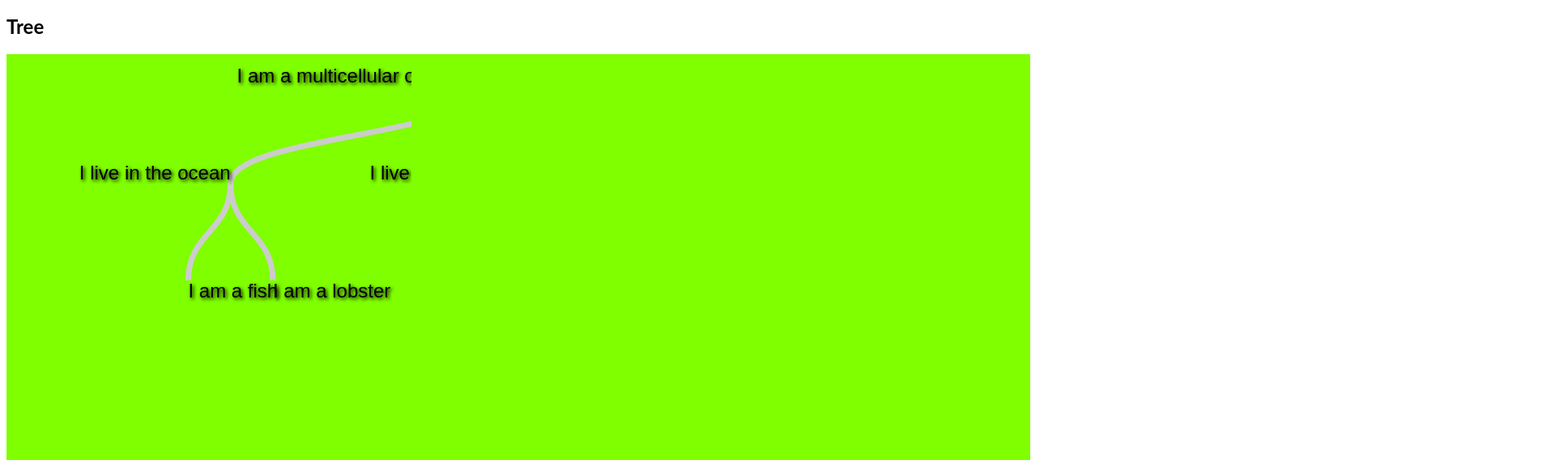
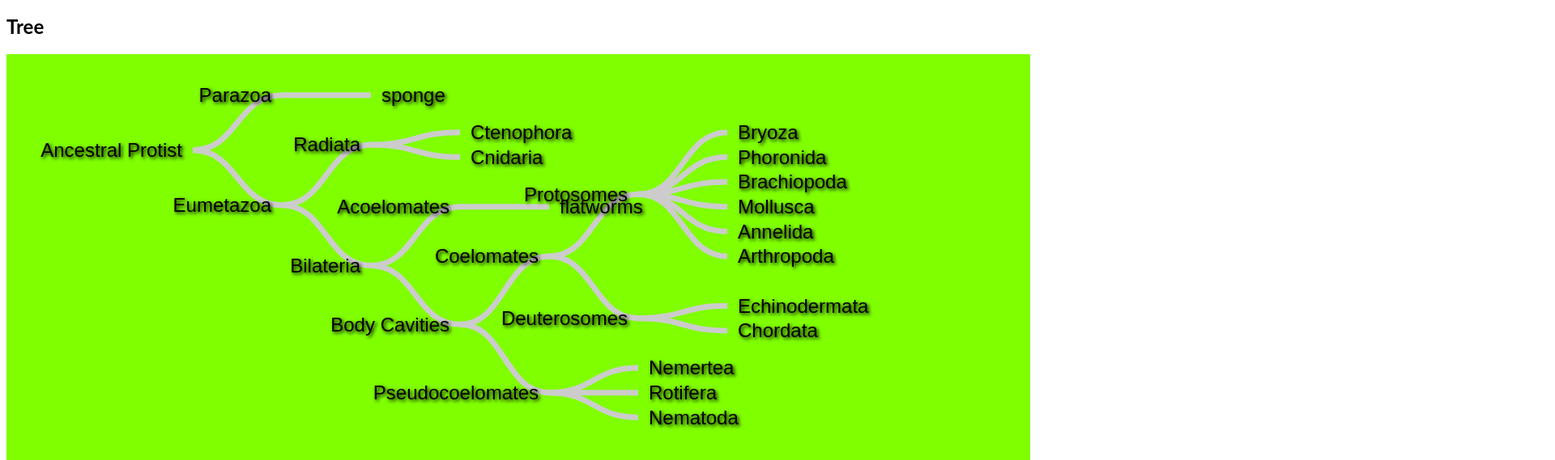
Before and after one commit to natakin2016/animal-tree, a website: page index.html in a window 1280 px wide. Shown: the part 47-616 px from the top of the page at 81% size, 1920 px wide, since content can reach past the window. Drawn offline with nearby package versions, Linux system fonts and the light colour scheme.

Commit message:
New Tree Stable

```diff
--- a/comps/tree/tree.js
+++ b/comps/tree/tree.js
@@ -9,63 +9,99 @@
     function TreeController(){
             var treeData = [
         {
-                        "name": "I am a multicellular organism",
-                        "parent": "null",
+            "name": "Ancestral Protist",
+            "parent":"null",
+            "children": [
+            {"name": "Parazoa",
+            "parent": "Ancestral Protist",
+            "children": [
+                {"name": "sponge",
+            "parent": "Parazoa"}
+            ]},
+            {"name": "Eumetazoa",
+            "parent": "Ancestral Protist",
             "children": [
                 {
-                            "name": "I live in the ocean",
-                            "parent": "I am a multicellular organism",
+                "name": "Radiata",
+                "parent": "Eumetazoa",
                 "children": [
-                            {
-                                "name": "I am a fish",
-                                "parent": "I live in the ocean"
-
+                    {"name": "Ctenophora",
+                    "parent": "Radiata",
                     },
-                            {
-                                "name": "I am a lobster ",
-                                "parent": "Level 2: A"
+                    {"name": "Cnidaria",
+                    "parent": "Radiata"
                     }
                 ]
                 },
                 {
-                            "name": "I live on land.",
-                        "parent": "I am a multicellular organism",
+                "name": "Bilateria",
+                "parent": "Eumetazoa",
                 "children": [
                     {
-                                "name": "I am a fish",
-                                "parent": "I live in the ocean"
-
-                            },
+                    "name": "Acoelomates",
+                    "parent": "Bilateria",
+                    "children": [
                         {
-                                "name": "I am a lobster ",
-                                "parent": "I live in the ocean"
+                        "name": "flatworms",
+                        "parent": "Acoelomates"
                         }
                     ]
                     },
+                    {"name": "Body Cavities",
+                "parent": "Bilateria",
+                "children": [
+                {"name": "Coelomates",
+                "parent": "Body Cavities",
+            "children": [
+                {"name": "Protosomes",
+            "parent": "Coelomates",
+            "children": [
+            {"name": "Bryoza",
+            "parent": "Protosomes"},
+            {"name": "Phoronida",
+            "parent": "Protosomes"},
+            {"name": "Brachiopoda",
+            "parent": "Protosomes"},
+            {"name": "Mollusca",
+            "parent": "Protosomes"},
+            {"name": "Annelida",
+            "parent": "Protosomes"},
+        {"name": "Arthropoda",
+            "parent": "Protosomes"}
+            ]},
+                {"name": "Deuterosomes",
+            "parent": "Coelomates",
+            "children": [
+            {"name": "Echinodermata",
+            "parent": "Deuterosomes"},
+            {"name": "Chordata",
+            "parent": "Deuterosomes"}
+            ]}
+            ]},
                 {
-                            "name": "I fly in the sky.",
-                        "parent": "I am a multicellular organism",
+                    "name": "Pseudocoelomates",
+                    "parent": "Body Cavities",
                     "children": [
-                            {
-                                "name": "I am a falcon",
-                                "parent": "I fly in the sky."
-
+                    {"name": "Nemertea",
+                    "parent": "Pseudocoelomates"
                 },
-                            {
-                                "name": "I am a bluebird",
-                                "parent": "I fly in the sky."
+                    {"name": "Rotifera",
+                    "parent": "Pseudocoelomates"},
+                    {"name": "Nematoda",
+                    "parent": "Pseudocoelomates"}
+                    ]
                 }
+                ]}
                 ]
-
                 }
-
+            ]}
             ]
         }
         ];
-                    // **  tree diagram  *****************
-                    var margin = {top: 40, right: 120, bottom: 20, left: 120},
-                        width = 500 - margin.right - margin.left,
-                        height = 1000 - margin.top - margin.bottom;
+        // ************** Generate the tree diagram  *****************
+        var margin = {top: 20, right: 20, bottom: 20, left: 230},
+            width = 3500 - margin.right - margin.left,
+            height = 500 - margin.top - margin.bottom;
 
         var i = 0,
             duration = 750,
@@ -73,7 +109,7 @@
         var tree = d3.layout.tree()
             .size([height, width]);
         var diagonal = d3.svg.diagonal()
-                        .projection(function(d) { return [d.x, d.y]; });
+            .projection(function(d) { return [d.y, d.x]; });
         var svg = d3.select("#putithere").append("svg")
             .attr("width", width + margin.right + margin.left)
             .attr("height", height + margin.top + margin.bottom)
@@ -84,77 +120,90 @@
         root.y0 = 0;
 
         update(root);
-                    d3.select(self.frameElement).style("height", "180px");
+        d3.select(self.frameElement).style("height", "500px");
         function update(source) {
+
         // Compute the new tree layout.
         var nodes = tree.nodes(root).reverse(),
             links = tree.links(nodes);
+
         // Normalize for fixed-depth.
-                    nodes.forEach(function(d) { d.y = d.depth * 120; });
+        nodes.forEach(function(d) { d.y = d.depth * 110; });
+
         // Update the nodes…
         var node = svg.selectAll("g.node")
             .data(nodes, function(d) { return d.id || (d.id = ++i); });
+
         // Enter any new nodes at the parent's previous position.
+
         var nodeEnter = node.enter().append("g")
             .attr("class", "node")
             .attr("transform", function(d) { return "translate(" + source.y0 + "," + source.x0 + ")"; })
             .on("click", click);
         nodeEnter.append("circle")
             .attr("r", 1e-6)
-                        .style("fill", function(d) { return d._children ? "chartreuse" : "fff"; });
+            .style("fill", function(d) { return d._children ? "lightsteelblue" : "#fff"; });
         nodeEnter.append("text")
-                        .attr("y", function(d) { return d.children || d._children ? -13 : 13; })
+            .attr("x", function(d) { return d.children || d._children ? -13 : 13; })
             .attr("dy", ".35em")
             .attr("text-anchor", function(d) { return d.children || d._children ? "end" : "start"; })
             .text(function(d) { return d.name; })
             .style("fill-opacity", 1e-6);
+
         // Transition nodes to their new position.
         var nodeUpdate = node.transition()
             .duration(duration)
-                        .attr("transform", function(d) { return "translate(" + d.x + "," + d.y + ")"; });
+            .attr("transform", function(d) { return "translate(" + d.y + "," + d.x + ")"; });
         nodeUpdate.select("circle")
-                        .attr("r", 1)
-                        .style("fill", function(d) { return d._children ? "chartreuse" : "chartreuse"; });
+            .attr("r", 0)
+            .style("fill", function(d) { return d._children ? "blue" : "#fff"; });
         nodeUpdate.select("text")
             .style("fill-opacity", 1);
+
         // Transition exiting nodes to the parent's new position.
         var nodeExit = node.exit().transition()
             .duration(duration)
-                        .attr("transform", function(d) { return "translate(" + source.x + "," + source.y + ")"; })
+            .attr("transform", function(d) { return "translate(" + source.y + "," + source.x + ")"; })
             .remove();
-                    //not usuing clickable circle
+
         // nodeExit.select("circle")
             //   .attr("r", 1e-6);
         nodeExit.select("text")
             .style("fill-opacity", 1e-6);
+
         // Update the links…
         var link = svg.selectAll("path.link")
             .data(links, function(d) { return d.target.id; });
+
         // Enter any new links at the parent's previous position.
         link.enter().insert("path", "g")
             .attr("class", "link")
             .attr("d", function(d) {
-                            var o = {y: source.x0, x: source.y0};
+                var o = {x: source.x0, y: source.y0};
                 return diagonal({source: o, target: o});
             });
+
         // Transition links to their new position.
         link.transition()
             .duration(duration)
             .attr("d", diagonal);
+
         // Transition exiting nodes to the parent's new position.
         link.exit().transition()
             .duration(duration)
             .attr("d", function(d) {
-                            var o = {y: source.y, x: source.x};
+                var o = {x: source.x, y: source.y};
                 return diagonal({source: o, target: o});
             })
             .remove();
+
         // Stash the old positions for transition.
         nodes.forEach(function(d) {
-                        d.x0 = d.y;
-                        d.y0 = d.x;
+            d.x0 = d.x;
+            d.y0 = d.y;
         });
         }
+
         // Toggle children on click.
         function click(d) {
         if (d.children) {
@@ -166,6 +215,7 @@
         }
         update(d);
         }
+
     }
 
 }());
--- a/index.html
+++ b/index.html
@@ -7,6 +7,7 @@
     <link rel="stylesheet" type="text/css" href="style.css" />
 </head>
 <body>
+    <!--Nav Bar-->
     <div id="mySidenav" class="sidenav">
     <a href="javascript:void(0)" class="closebtn" onclick="closeNav()">&times;</a>
     <a href="#">Home</a>
@@ -15,18 +16,19 @@
     <a href="comps/gameoflifepage/gameoflife.html">Game of Life</a>
     <a href="comps/moreinfopage/moreinfopage.html">More Information</a>
     </div>
+<span style="font-size:30px;cursor:pointer" onclick="openNav()">&#9776; Menu</span>
 
-
-
-<span style="font-size:30px;cursor:pointer" onclick="openNav()">&#9776; Menu</span>
+<!--Proper Start of HTML-->
     <container>
         <a href="game/game.html">Game Demo</a>
         <section class="row">
+            <!--Tree Component-->
             <div class="col-offset-md-2 col-md-4">
                 <h1>Tree</h1>
                 <tree></tree>
             </div>
             <div class="col-md-4">
+                <!--Questions and GOL-->
                 <h1>Questions</h1>
                 <questions></questions>
             </div>
```
Lines whose indentation alone changed are shown as unchanged.
